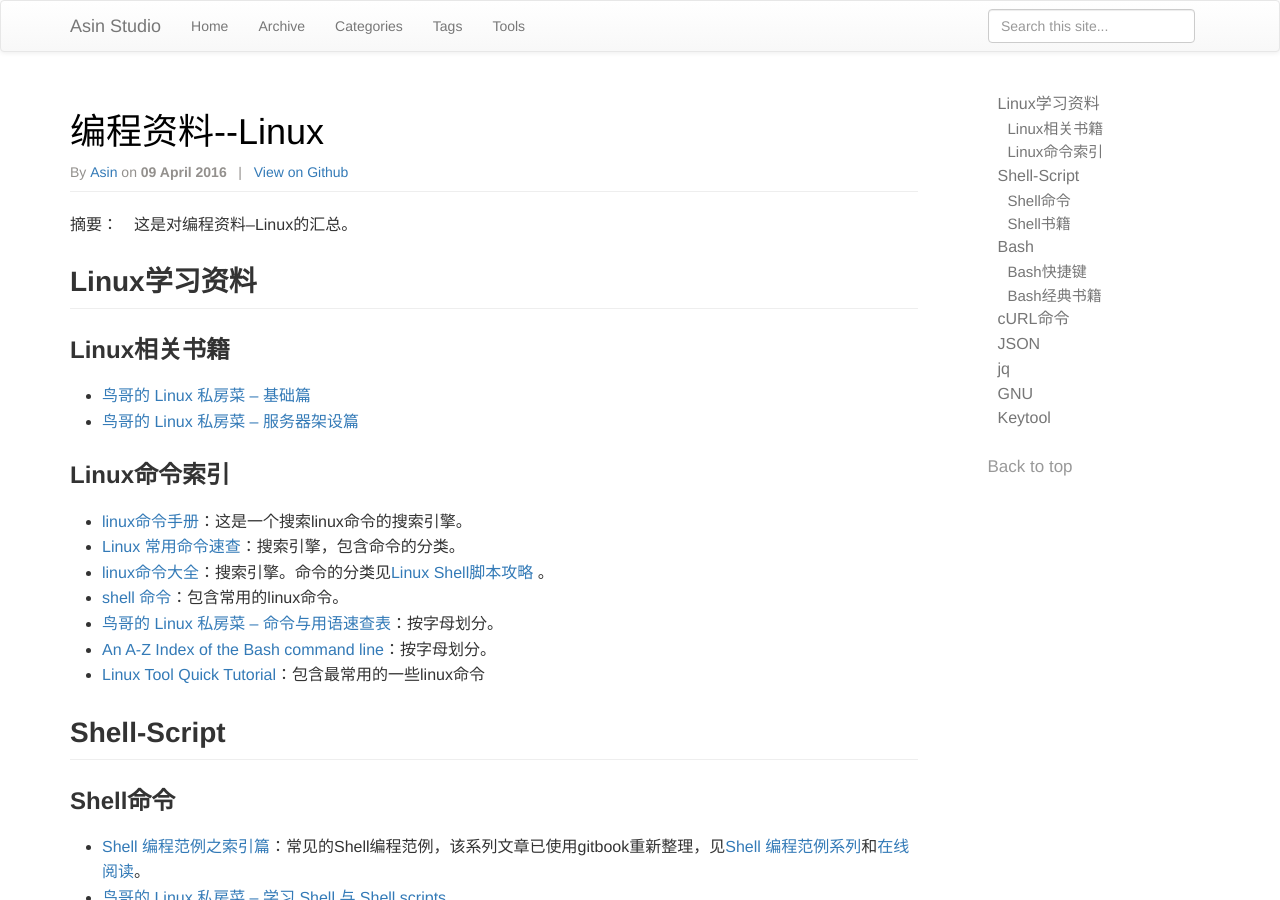
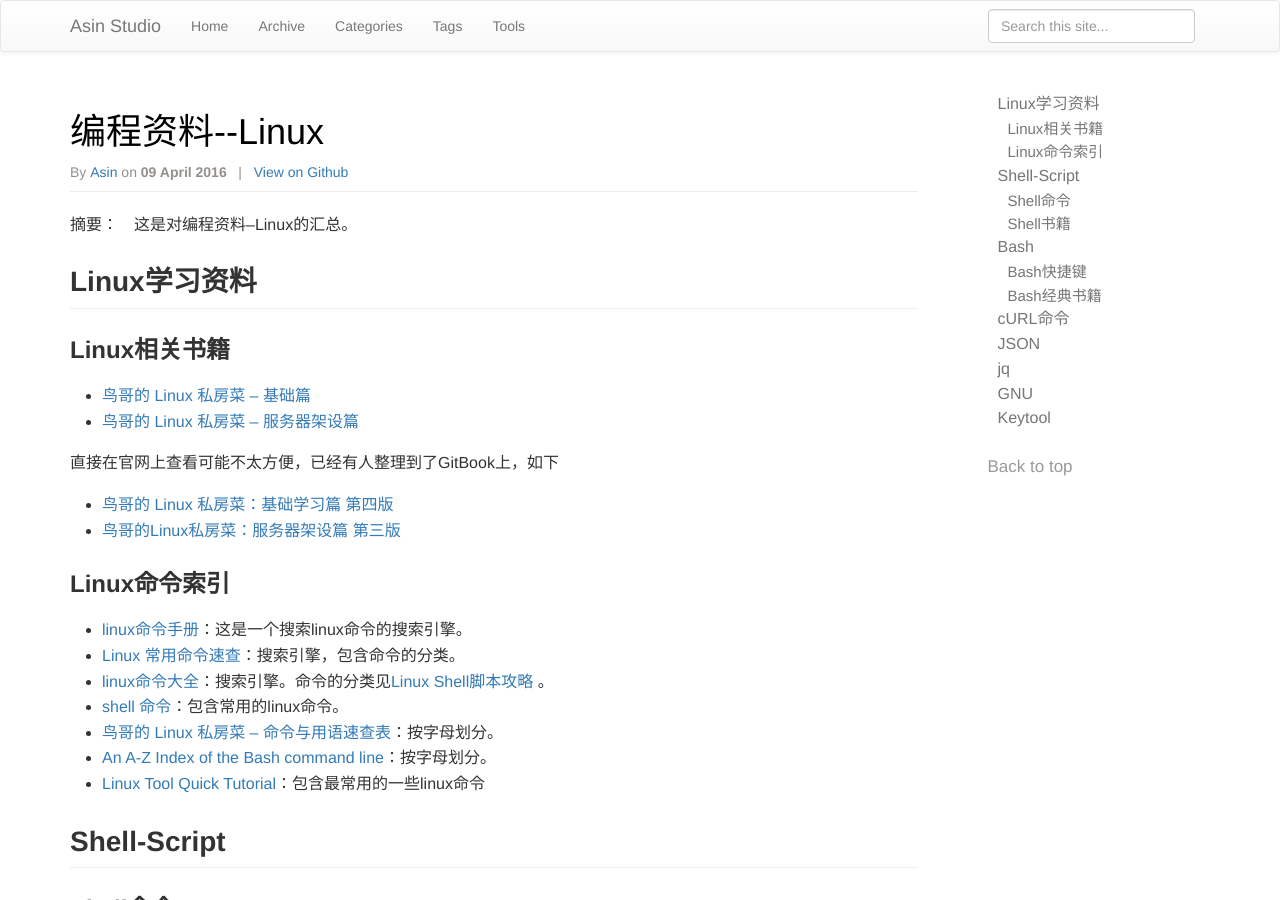
Before and after one commit to asin929/asin929.github.io, a Jekyll site: the page built from _posts/Program-Document/2016-4-9-编程资料--Linux.md, in a window 1280 px wide and 900 px high. Built offline with Jekyll 4.4.1, drawn with Linux system fonts in a browser that asks for light colours; comment, search, counter and statistics services are not loaded.

Commit message:
Update 2016-4-9-编程资料--Linux.md

```diff
--- a/_posts/Program-Document/2016-4-9-编程资料--Linux.md
+++ b/_posts/Program-Document/2016-4-9-编程资料--Linux.md
@@ -16,8 +16,13 @@ tags : [program, document,linux]
 
 ### Linux相关书籍
 
-+ [鸟哥的 Linux 私房菜 -- 基础篇](http://vbird.dic.ksu.edu.tw/linux_basic/linux_basic.php)
-+ [鸟哥的 Linux 私房菜 -- 服务器架设篇](http://vbird.dic.ksu.edu.tw/linux_server/)
++ [鸟哥的 Linux 私房菜 -- 基础篇](http://cn.linux.vbird.org/linux_basic/linux_basic.php)
++ [鸟哥的 Linux 私房菜 -- 服务器架设篇](http://cn.linux.vbird.org/linux_server/)
+
+直接在官网上查看可能不太方便，已经有人整理到了GitBook上，如下
+
++ [鸟哥的 Linux 私房菜：基础学习篇 第四版](https://www.gitbook.com/book/wizardforcel/vbird-linux-basic-4e/details)
++ [鸟哥的Linux私房菜：服务器架设篇 第三版](https://www.gitbook.com/book/wizardforcel/vbird-linux-server-3e/details)
 
 ### Linux命令索引
 
```
